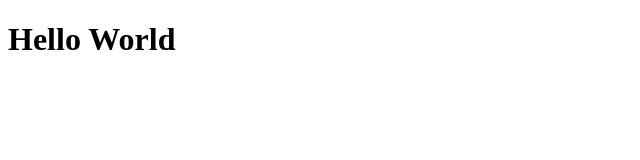
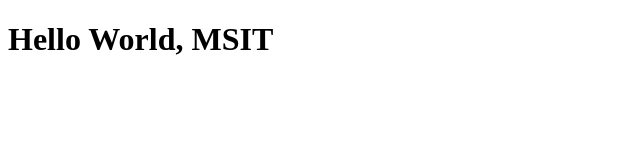
Before and after one commit to monddaylo120991/webpractice, a plain HTML site: page index.html in a window 1280 px wide. Shown: the whole page, without its empty margins (0-640 px from the left). Drawn offline with Linux system fonts and the light colour scheme.

Commit message:
Update: with MSIT

```diff
--- a/index.html
+++ b/index.html
@@ -4,6 +4,6 @@
 	<title>Website</title>
 </head>
 <body>
-	<h1>Hello World</h1>
+	<h1>Hello World, MSIT</h1>
 </body>
 </html>
```
